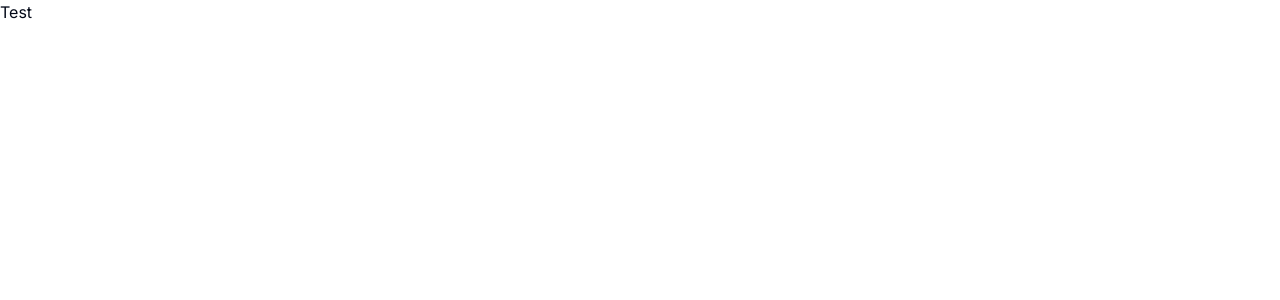
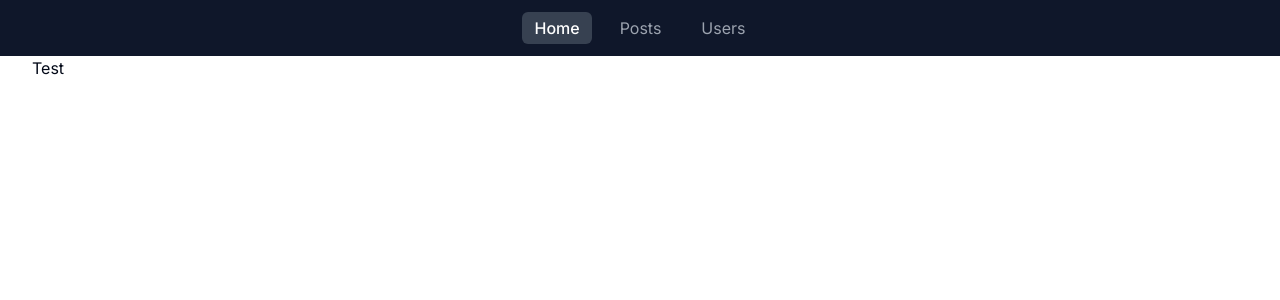
Before and after one commit to ferdianqbl/blogpedia-synapsis, a Next.js app: page / in a window 1280 px wide. Shown: the top 300 px of the page. Built offline with nearby package versions, Linux system fonts and the light colour scheme.

Commit message:
create navbar and fetch post api

```diff
--- a/src/app/layout.tsx
+++ b/src/app/layout.tsx
@@ -1,22 +1,26 @@
-import type { Metadata } from 'next'
-import { Inter } from 'next/font/google'
-import './globals.css'
+import type { Metadata } from "next";
+import { Inter } from "next/font/google";
+import "./globals.css";
+import Navbar from "@/components/navbar";
 
-const inter = Inter({ subsets: ['latin'] })
+const inter = Inter({ subsets: ["latin"] });
 
 export const metadata: Metadata = {
-  title: 'Create Next App',
-  description: 'Generated by create next app',
-}
+  title: "Blogpedia",
+  description: "A blog about everything",
+};
 
 export default function RootLayout({
   children,
 }: {
-  children: React.ReactNode
+  children: React.ReactNode;
 }) {
   return (
     <html lang="en">
-      <body className={inter.className}>{children}</body>
+      <body className={inter.className}>
+        <Navbar />
+        <main className="container">{children}</main>
+      </body>
     </html>
-  )
+  );
 }
--- a/src/app/posts/[postId]/page.tsx
+++ b/src/app/posts/[postId]/page.tsx
@@ -0,0 +1,5 @@
+const Page = () => {
+  return <div>PostID</div>;
+};
+
+export default Page;
--- a/src/app/posts/page.tsx
+++ b/src/app/posts/page.tsx
@@ -0,0 +1,5 @@
+const Page = () => {
+  return <div>Posts</div>;
+};
+
+export default Page;
--- a/src/app/users/[userId]/page.tsx
+++ b/src/app/users/[userId]/page.tsx
@@ -0,0 +1,5 @@
+const Page = () => {
+  return <div>userID</div>;
+};
+
+export default Page;
--- a/src/app/users/page.tsx
+++ b/src/app/users/page.tsx
@@ -0,0 +1,5 @@
+const Page = () => {
+  return <div>Users</div>;
+};
+
+export default Page;
--- /dev/null
+++ b/src/components/navbar/index.tsx
@@ -0,0 +1,17 @@
+import NavLink from "./nav-link";
+
+const Navbar = () => {
+  return (
+    <nav className="bg-primary text-gray-400">
+      <div className="container py-3">
+        <div className="flex justify-center items-center gap-4">
+          <NavLink href="/" title="Home" />
+          <NavLink href="/posts" title="Posts" />
+          <NavLink href="/users" title="Users" />
+        </div>
+      </div>
+    </nav>
+  );
+};
+
+export default Navbar;
--- /dev/null
+++ b/src/components/navbar/nav-link.tsx
@@ -0,0 +1,25 @@
+"use client";
+import Link from "next/link";
+import { usePathname } from "next/navigation";
+
+type Props = {
+  title: string;
+  href: string;
+};
+
+const NavLink: React.FC<Props> = ({ href, title }) => {
+  const pathname = usePathname();
+  const isCurrent = pathname.split("/")[1] === href.split("/")[1];
+  return (
+    <Link
+      href={href}
+      className={`py-1 px-3 ${
+        isCurrent ? "bg-gray-700 text-white rounded-md font-medium" : ""
+      }`}
+    >
+      {title}
+    </Link>
+  );
+};
+
+export default NavLink;
--- /dev/null
+++ b/src/lib/api/index.tsx
@@ -0,0 +1,30 @@
+const url = process.env.API_URL;
+const token = process.env.TOKEN;
+
+export type ResponseType = {
+  error: number;
+  message: string;
+  data: [];
+};
+
+export const getAllPosts = async () => {
+  try {
+    const response = await fetch(`${url}/posts`, {
+      headers: {
+        Authorization: `Bearer ${token}`,
+      },
+    });
+    const data: [] = await response.json();
+    return {
+      error: 0,
+      message: "success",
+      data,
+    } satisfies ResponseType;
+  } catch (error: any) {
+    return {
+      error: 1,
+      message: error.message,
+      data: [],
+    } satisfies ResponseType;
+  }
+};
```
